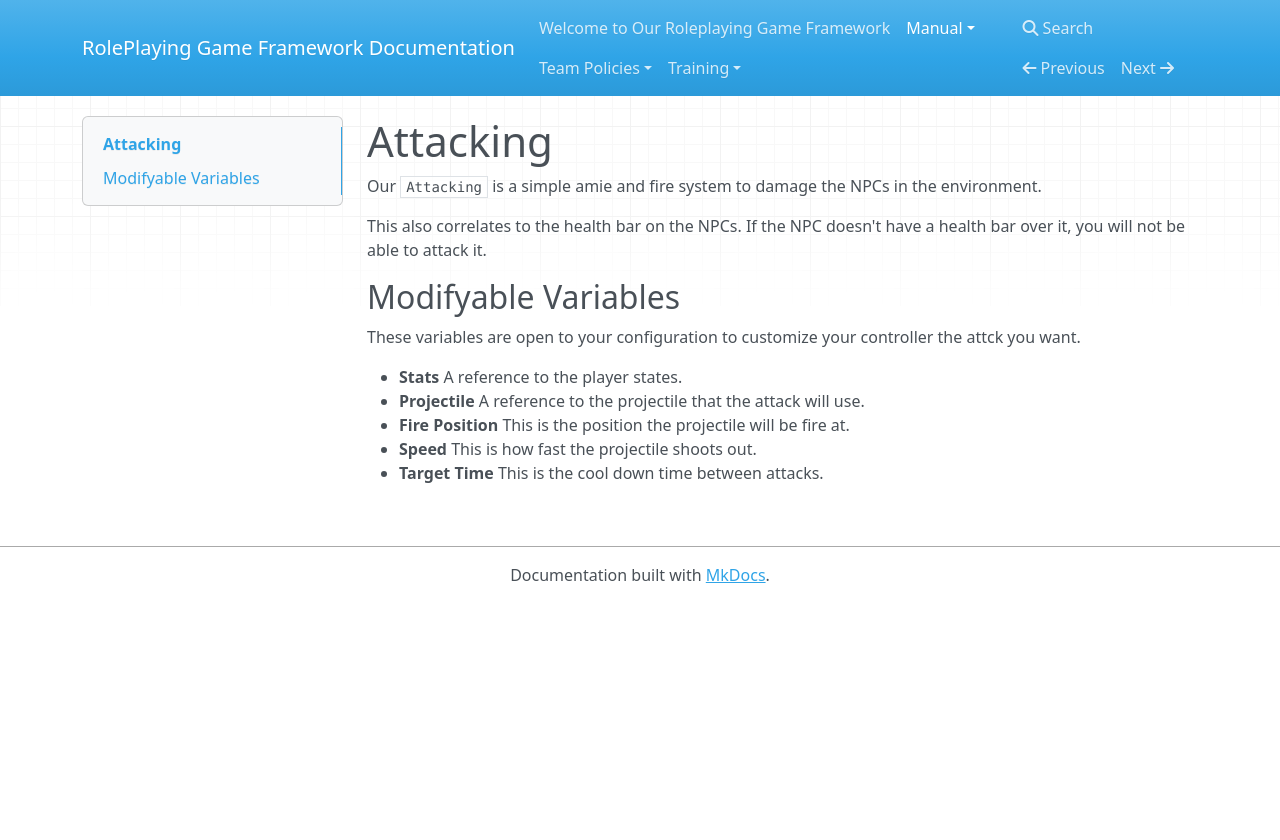
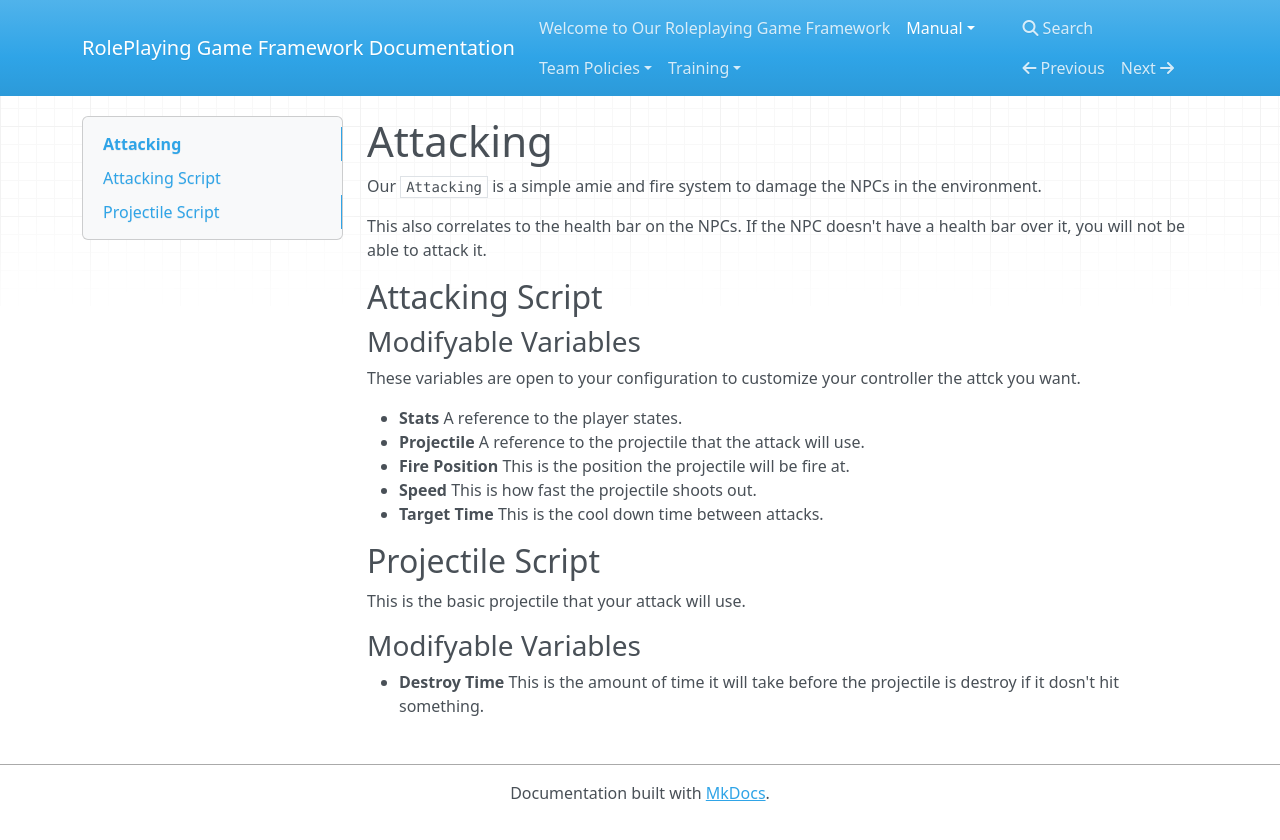
Before and after one commit to Group-5-Spring-CEN3032/Project-Documentation, an MkDocs documentation site: the page built from docs/Manual/Attacking.md, in a window 1280 px wide. Shown: the top 840 px of the page. Built offline with MkDocs 1.6.1, drawn with Linux system fonts in a browser that asks for light colours; nearby versions of some CDN libraries.

Commit message:
adding to the documentation

```diff
--- a/docs/Manual/Attacking.md
+++ b/docs/Manual/Attacking.md
@@ -3,7 +3,9 @@ Our `Attacking` is a simple amie and fire system to damage the NPCs in the envir
 
 This also correlates to the health bar on the NPCs. If the NPC doesn't have a health bar over it, you will not be able to attack it.
 
-## Modifyable Variables
+## Attacking Script
+
+### Modifyable Variables
 These variables are open to your configuration to customize your controller the attck you want.
 
 - **Stats** A reference to the player states.
@@ -11,3 +13,11 @@ These variables are open to your configuration to customize your controller the
 - **Fire Position** This is the position the projectile will be fire at.
 - **Speed** This is how fast the projectile shoots out.
 - **Target Time** This is the cool down time between attacks.
+
+## Projectile Script
+
+This is the basic projectile that your attack will use.
+
+### Modifyable Variables
+
+- **Destroy Time** This is the amount of time it will take before the projectile is destroy if it dosn't hit something.
```
